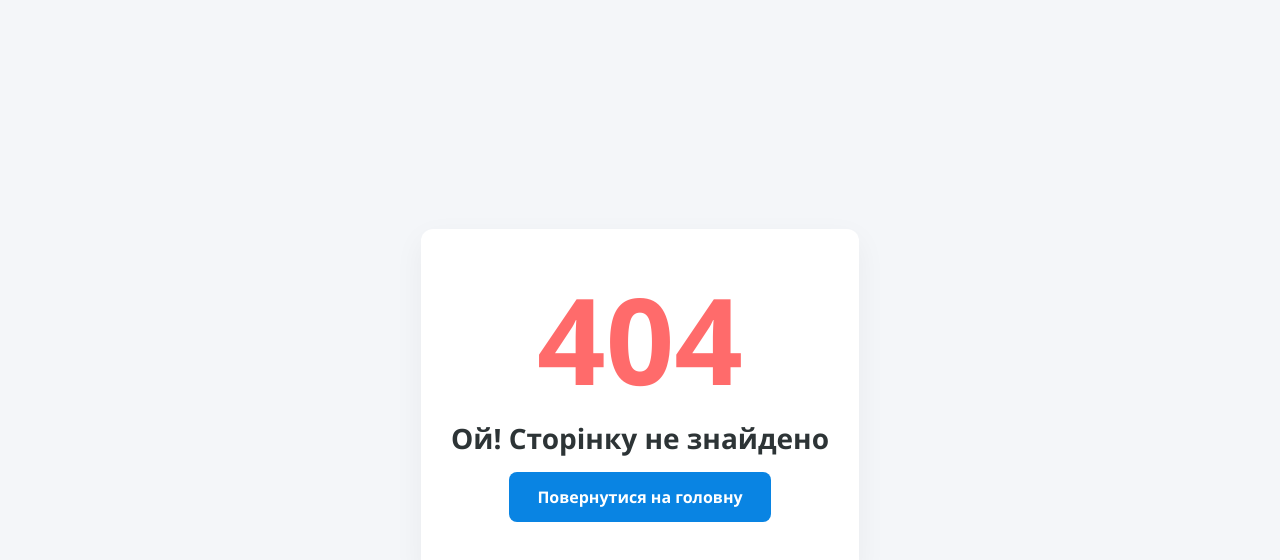
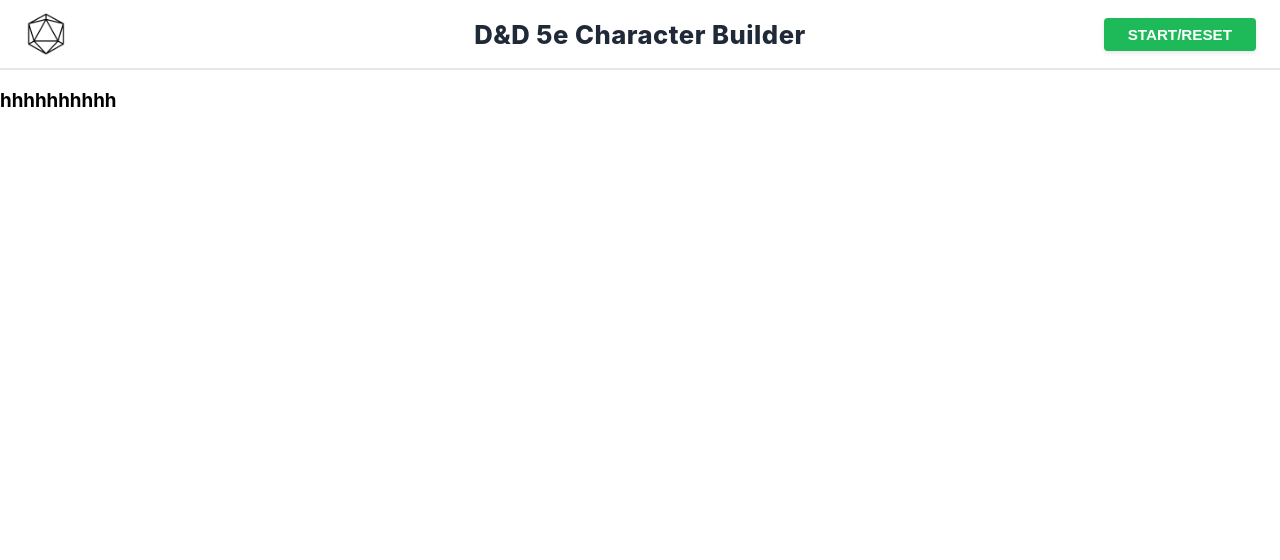
Before and after one commit to Benj1r00/CharacterBuilder, a React (Create React App) app: page /character-builder in a window 1280 px wide. Before the commit this address had no page. Shown: the top 560 px of the page. Built offline with nearby package versions, Linux system fonts and the light colour scheme.

Commit message:
add Layout

```diff
--- a/src/App.css
+++ /dev/null
@@ -1,38 +0,0 @@
-.App {
-  text-align: center;
-}
-
-.App-logo {
-  height: 40vmin;
-  pointer-events: none;
-}
-
-@media (prefers-reduced-motion: no-preference) {
-  .App-logo {
-    animation: App-logo-spin infinite 20s linear;
-  }
-}
-
-.App-header {
-  background-color: #282c34;
-  min-height: 100vh;
-  display: flex;
-  flex-direction: column;
-  align-items: center;
-  justify-content: center;
-  font-size: calc(10px + 2vmin);
-  color: white;
-}
-
-.App-link {
-  color: #61dafb;
-}
-
-@keyframes App-logo-spin {
-  from {
-    transform: rotate(0deg);
-  }
-  to {
-    transform: rotate(360deg);
-  }
-}
--- a/src/App.js
+++ b/src/App.js
@@ -1,13 +1,15 @@
 import React from 'react';
 import { Routes, Route } from 'react-router-dom';
-import HomePage from './pages/LayoutPage'
+import Layout from './pages/Layout'
 import ErrorPage from './pages/ErrorPage'
-import './App.css'
+import MainPage from './pages/MainPage';
 
 export default function App() {
   return (
     <Routes>
-        <Route path="/" element={<HomePage />} />
+        <Route path="/" element={<Layout />}>
+          <Route path="/character-builder" element={<MainPage />} />
+        </Route>
         <Route path="*" element={<ErrorPage />} />
     </Routes>
   );
--- /dev/null
+++ b/src/pages/Layout.css
@@ -0,0 +1,72 @@
+.top-bar {
+  display: flex;
+  justify-content: space-between;
+  align-items: center;
+  padding: 12px 24px;
+  background-color: #ffffff;
+  border-bottom: 2px solid #e5e7eb;
+}
+
+.top-bar-left {
+  flex: 1;
+  display: flex;
+  align-items: center;
+  display: flex;
+  align-items: center;
+}
+
+.d20-icon {
+  width: 44px;
+  height: 44px;
+  color: #1f2937;
+}
+
+.top-bar-center {
+  flex: 2;
+  display: flex;
+  justify-content: center;
+}
+
+.top-bar-center h1 {
+  font-size: 1.6rem;
+  font-weight: 800;
+  color: #1f2937;
+  margin: 0;
+  letter-spacing: 0.5px;
+}
+
+.top-bar-right {
+  flex: 1;
+  display: flex;
+  justify-content: flex-end;
+  align-items: center;
+}
+
+.btn-reset {
+  background-color: #1eb959;
+  color: white;
+  border: none;
+  padding: 8px 24px;
+  font-size: 0.95rem;
+  font-weight: bold;
+  border-radius: 4px;
+  cursor: pointer;
+  box-shadow: 0 2px 4px rgba(0, 0, 0, 0.1);
+  transition: background-color 0.2s ease;
+}
+
+.btn-reset:hover {
+  background-color: #2563eb;
+}
+
+.btn-reset:active {
+  transform: translateY(1px);
+}
+
+.top-bar-left img {
+  height: 44px;
+  width: auto;
+  margin-right: 15px;
+  max-width: 100%;
+  display: block;
+}
--- /dev/null
+++ b/src/pages/Layout.js
@@ -0,0 +1,32 @@
+import React from 'react';
+import { useNavigate, Outlet } from 'react-router-dom';
+import './Layout.css';
+import diceImage from '../img/dice.png';
+
+export default function Layout() {
+    const navigate = useNavigate();
+
+    return(
+        <div>
+            <header className="top-bar">
+                <div className="top-bar-left">
+                    <img src={diceImage} alt='d20_dice'/>
+                </div>
+
+                <div className="top-bar-center">
+                    <h1>D&D 5e Character Builder</h1>
+                </div>
+
+                <div className="top-bar-right">
+                    <button
+                    className="btn-reset"
+                    onClick={navigate(`/character-builder`)}
+                    >
+                    START/RESET
+                    </button>
+                </div>
+            </header>
+            <Outlet />
+        </div>
+    );
+}
--- a/src/pages/LayoutPage.js
+++ /dev/null
@@ -1,16 +0,0 @@
-import React from 'react';
-import { useNavigate, Outlet, useLocation } from 'react-router-dom';
-import './LayoutPage.css';
-
-export default function LayoutPage() {
-    const navigate = useNavigate();
-    const location = useLocation();
-
-    return(
-        <div>
-            <h3>lolololo</h3>
-            <Outlet />
-        </div>
-    );
-
-}
--- /dev/null
+++ b/src/pages/MainPage.js
@@ -0,0 +1,9 @@
+import React from 'react';
+import { useParams, useNavigate } from 'react-router-dom';
+import './MainPage.css';
+
+export default function MainPage(){
+    return(
+        <h3>hhhhhhhhhh</h3>
+    );
+}
```
Also changed, not shown: src/img/dice.png (added), src/pages/LayoutPage.css (deleted), src/pages/MainPage.css (added).
